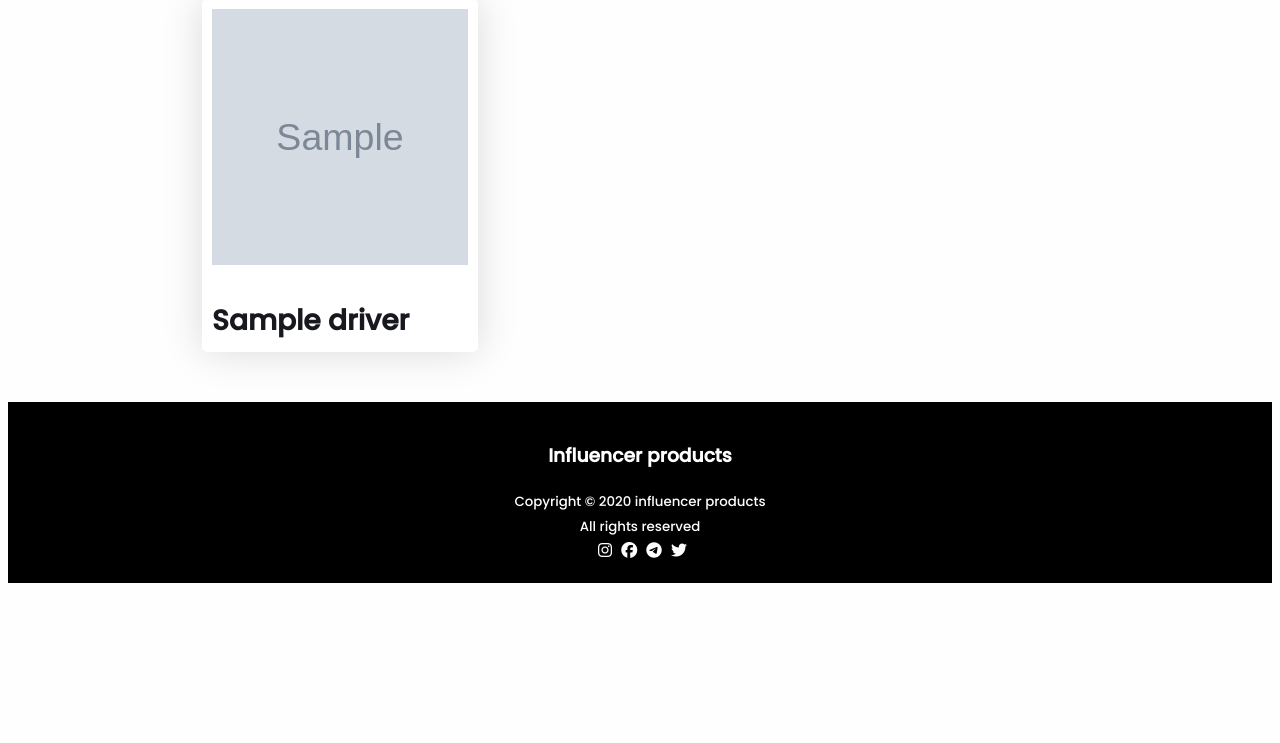
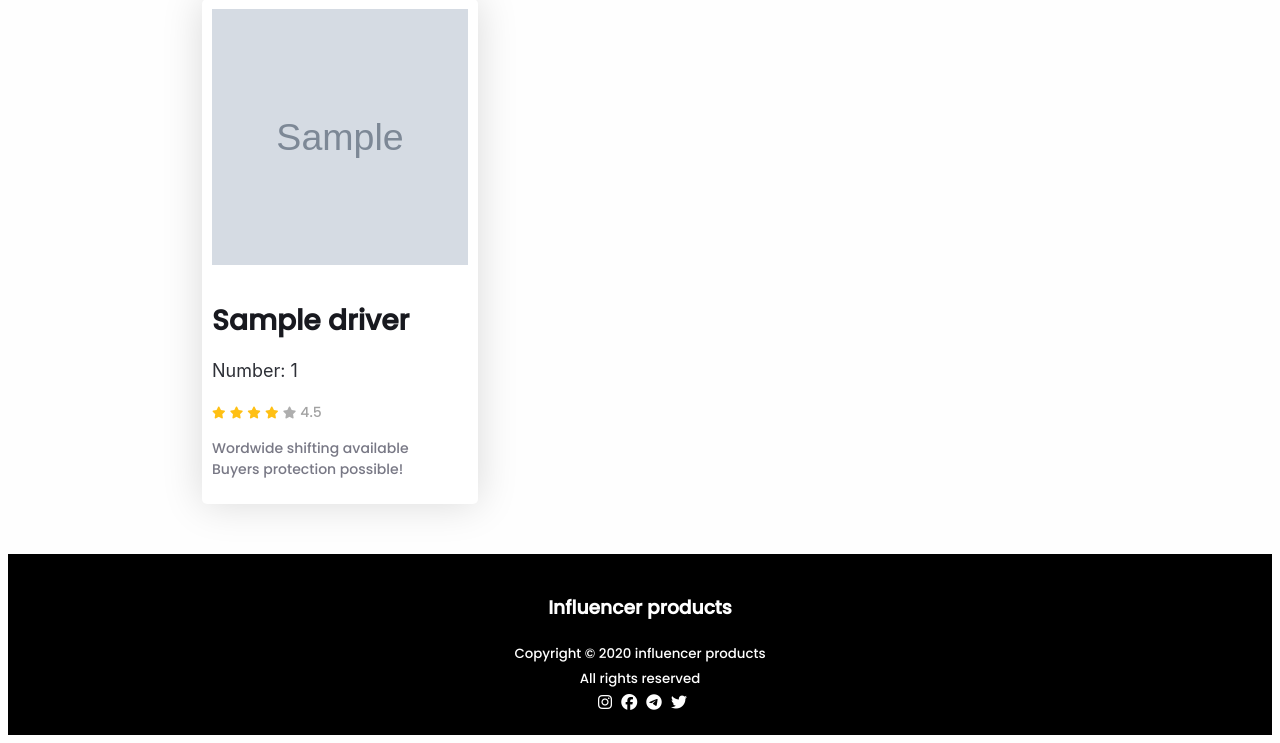
Before and after one commit to FARHAN-TANVIR-7471/MODERN-VEHICLE-MANAGEMENT-SYSTEM, a Laravel app: template resources/views/driver-list.blade.php in a window 1280 px wide. Shown: the part 226-969 px from the top of the page. Before the commit the page ends 809 px from the top, so only its background shows below. Run offline with Laravel 8, Linux system fonts and the light colour scheme; the template is opened without the code that fills it: most values are stand-ins (such as "Sample title", 1, 10 or a date in 2020); grey boxes marked "Sample" are stand-in pictures; some libraries are stand-ins or nearby versions.

```diff
--- a/resources/views/driver-list.blade.php
+++ b/resources/views/driver-list.blade.php
@@ -33,9 +33,8 @@
                             </div>
                             <div class="product-details">
                                 <h3 class="product-title">{{ $driver->name }}</h3>
-                                {{-- <p class="product-price">Start: {{ $transportschedule->start_time }}</p>
-                                <p class="product-price">End: {{ $transportschedule->end_time }}</p> --}}
-                                {{-- <div class="product-info">
+                                <p class="product-price">Number: {{ $driver->mobile_number }}</p>
+                                <div class="product-info">
                                     <div class="star-rating">
                                         <i class="fas fa-star filled"></i>
                                         <i class="fas fa-star filled"></i>
@@ -45,10 +44,10 @@
                                         <span class="total-rating">4.5</span>
                                     </div>
 
-                                </div> --}}
-                                {{-- <p>Wordwide shifting available
+                                </div>
+                                <p>Wordwide shifting available
                                     <br> Buyers protection possible!
-                                </p> --}}
+                                </p>
                             </div>
                         </div>
                     @endforeach
```
